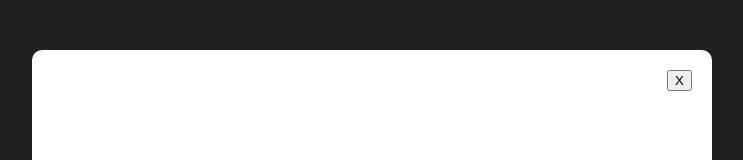
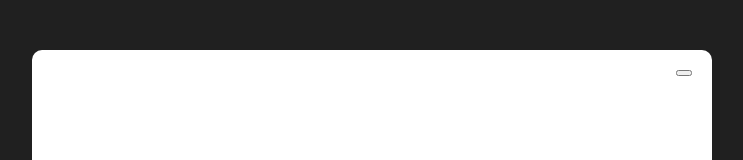
Before and after one commit to tamaskovacs0408/unit-converter, a React (Vite) app: page / in a window 1280 px wide. Both pictures are taken after a click on the button "Convertable units". Shown: the part 130-290 px from the top of the page, without its empty margins (268-1011 px from the left). Built offline with nearby package versions, Linux system fonts and the light colour scheme.

Commit message:
Remove closing x

```diff
--- a/src/components/Modal.tsx
+++ b/src/components/Modal.tsx
@@ -26,7 +26,7 @@ export default function Modal(props: ModalPorps) {
     showModal && (
       <div className={classes["modal-wrapper"]} onClick={toggleModal}>
         <div className={classes["modal-container"]}>
-            <button onClick={toggleModal}>X</button>
+            <button onClick={toggleModal}></button>
             <ul>
               {convertableUnits.map(data => (
                 <li key={data.id}>{data.unit} - {data.title}</li>
```
